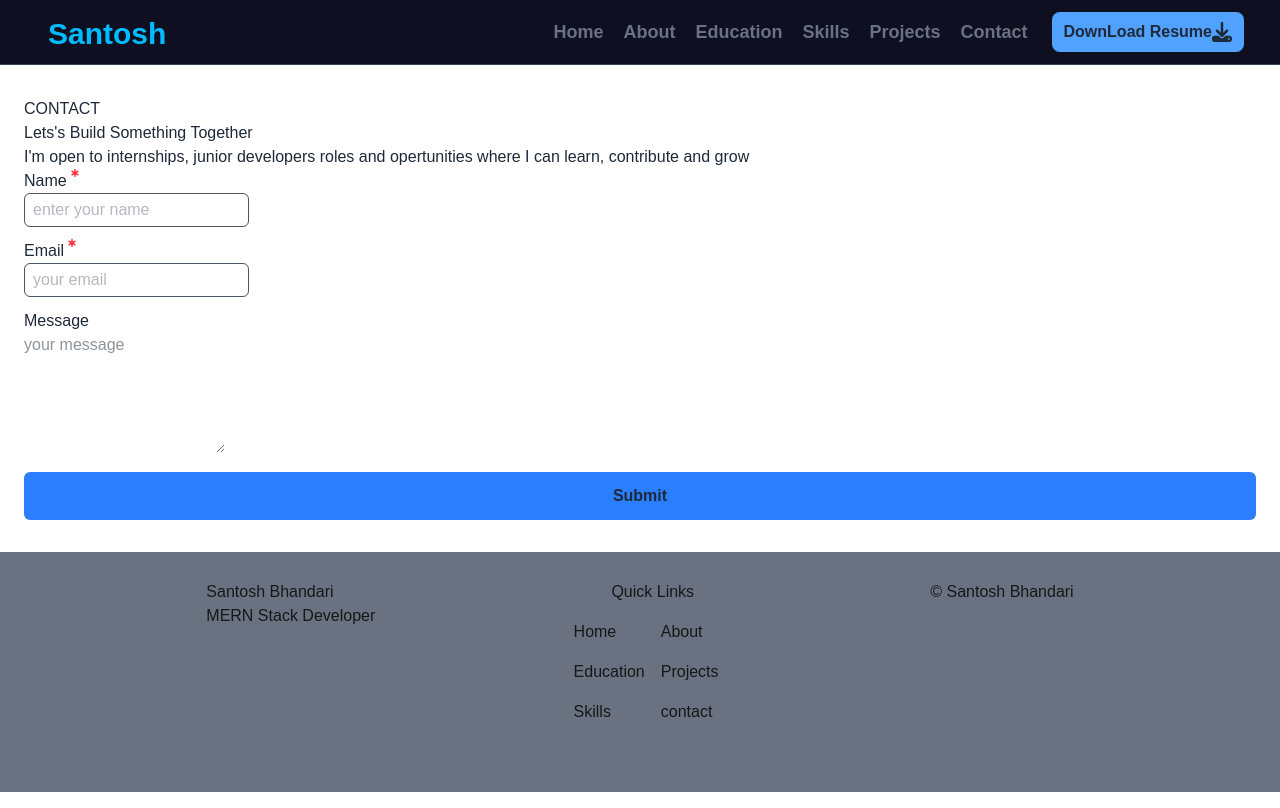
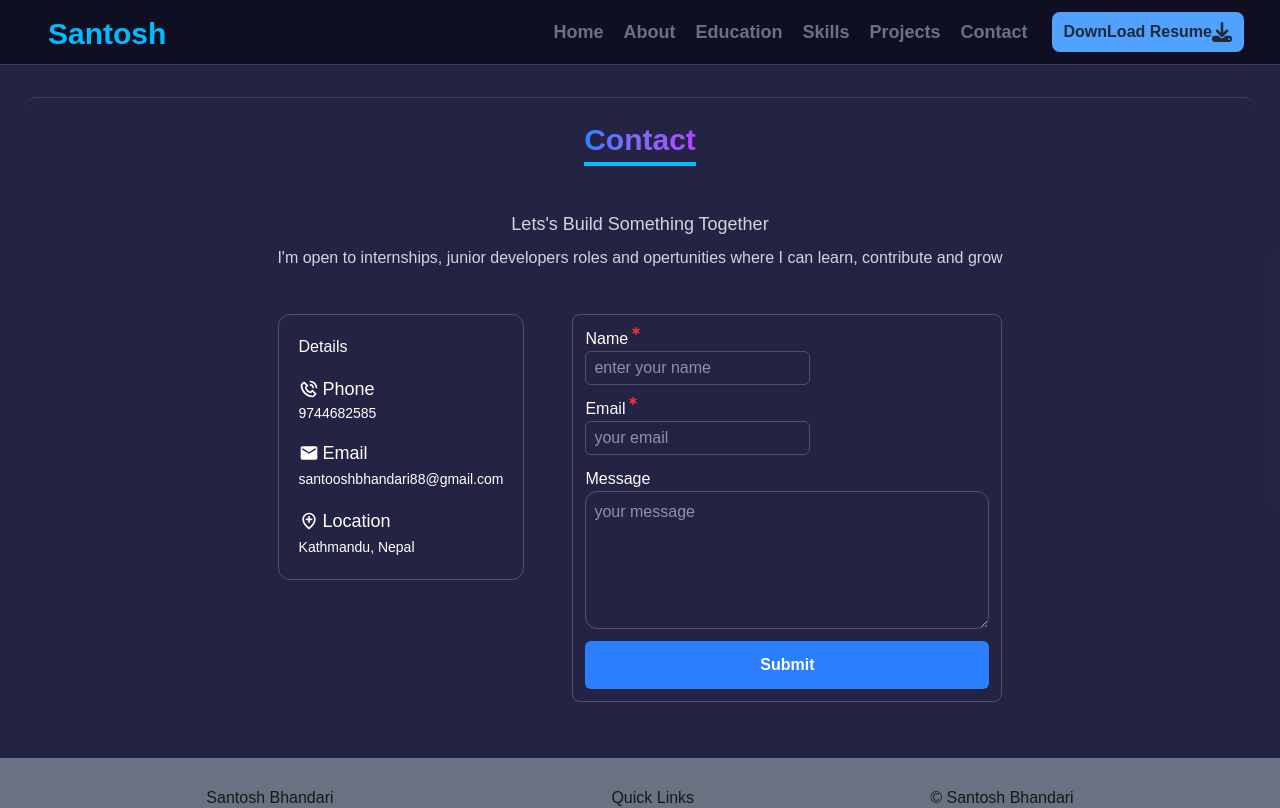
Before and after one commit to SantoshBhandari7/Portfolio, a Next.js app: page /contact in a window 1280 px wide. Shown: the top 808 px of the page. Built offline with nearby package versions, Linux system fonts and the light colour scheme.

Commit message:
complete contact section/page

```diff
--- a/app/contact/page.tsx
+++ b/app/contact/page.tsx
@@ -4,9 +4,24 @@ import React from "react";
 
 const ContactPage = () => {
   return (
-    <main className="w-full bg-geay-100 ">
-      <section className="min-h-full flex flex-col gap-3  px-6 py-8 text-gray-800">
-        <ContactSection />
+    <main className="w-full  bg-[#040329de] px-6 py-8 ">
+      <section className="border-t  py-6 border-gray-700 min-h-full rounded-xl flex flex-col  justify-center items-center  sm:flex-col  gap-6 ">
+        <h1 className="border-b-4  border-sky-400 bg-linear-to-r bg-clip-text text-transparent pb-1 inline-block from-blue-500 to-purple-500 mx-auto text-3xl font-bold mb-3">
+          Contact
+        </h1>
+
+        <div className="flex flex-col text-gray-300  ">
+          <p className="text-lg text-center m-2">
+            Lets's Build Something Together
+          </p>
+          <p>
+            I'm open to internships, junior developers roles and opertunities
+            where I can learn, contribute and grow
+          </p>
+        </div>
+        <div className="mt-5">
+          <ContactSection />
+        </div>
       </section>
     </main>
   );
--- a/components/common/form/contactform.tsx
+++ b/components/common/form/contactform.tsx
@@ -11,7 +11,10 @@ const ContactForm = () => {
   };
 
   return (
-    <form onSubmit={handleSubmit} className="flex flex-col gap-3 ">
+    <form
+      onSubmit={handleSubmit}
+      className="flex flex-col gap-3 border rounded-lg border-gray-600 w-fit h-fit p-3  "
+    >
       <Input
         id="name"
         type="text"
@@ -34,6 +37,7 @@ const ContactForm = () => {
         name="message"
         label="Message"
         rows={5}
+        cols={40}
         placeholder="your message"
       />
       <Button type="submit" label="Submit" />
--- a/components/common/ui/input.tsx
+++ b/components/common/ui/input.tsx
@@ -22,7 +22,7 @@ const Input = ({ id, name, label, type, placeholder, required }: IProps) => {
         id={id}
         type={type}
         placeholder={placeholder}
-        className="border border-gray-600 text-gray-500 px-2 py-1 w-fit h-fit rounded-md hover:border-blue-400 focus-within:border-blue-500 focus:border-b-amber-200"
+        className="border border-gray-600 text-white px-2 py-1 w-fit h-fit rounded-md hover:border-blue-400 focus-within:border-blue-500 focus:border-b-amber-200"
       />
     </div>
   );
--- a/components/common/ui/textarea.tsx
+++ b/components/common/ui/textarea.tsx
@@ -5,6 +5,7 @@ interface Tprops {
   id: string;
   name: string;
   rows: number;
+  cols: number;
   placeholder?: string;
   required?: boolean;
   label: string;
@@ -14,17 +15,26 @@ const TeaxtArea = ({
   id,
   name,
   rows,
+  cols,
   placeholder,
   required,
   label,
 }: Tprops) => {
   return (
-    <div>
-      <div>
-        <label>{label}</label>
+    <div className=" w-full flex flex-col justify-center">
+      <div className="flex items-center">
+        <label className="text-white font-medium">{label}</label>
         {required && <FaStarOfLife className="text-red-500 text-[8px]" />}
       </div>
-      <textarea id={id} name={name} placeholder={placeholder} rows={rows} />
+      <textarea
+        id={id}
+        name={name}
+        placeholder={placeholder}
+        rows={rows}
+        cols={cols}
+        required
+        className=" border rounded-xl border-gray-600 px-2 py-2  hover:border-blue-400 sm:w-fit lg:w-full"
+      />
     </div>
   );
 };
--- a/components/contact/page.tsx
+++ b/components/contact/page.tsx
@@ -1,17 +1,39 @@
 import React from "react";
 import ContactForm from "../common/form/contactform";
+import { BiLocationPlus, BiPhoneCall } from "react-icons/bi";
+import { MdEmail } from "react-icons/md";
 
 const ContactSection = () => {
   return (
-    <section>
-      <div>
-        <h1>CONTACT</h1>
-        <p>Lets's Build Something Together</p>
-        <p>
-          I'm open to internships, junior developers roles and opertunities
-          where I can learn, contribute and grow
-        </p>
-        <ContactForm />
+    <section className="w-full flex flex-col gap-4 text-white">
+      <div className="w-full  mx-auto flex flex-col max-w-6xl gap-6 sm:flex-col md:flex-row md:items-start md:gap-8 lg:gap-12">
+        <div className="w-full rounded-xl flex flex-col gap-4 border border-gray-600 p-4 sm:p-5 md:w-1/2">
+          <h3>Details</h3>
+          <div className="flex flex-col">
+            <h1 className="flex items-center gap-1">
+              <BiPhoneCall size={20} />
+              <p className="text-lg font-medium">Phone</p>
+            </h1>
+            <span className="text-sm ">9744682585</span>
+          </div>
+          <div>
+            <h1 className="flex gap-1 items-center">
+              <MdEmail size={20} />
+              <p className="text-lg font-medium">Email</p>
+            </h1>
+            <span className="text-sm">santooshbhandari88@gmail.com</span>
+          </div>
+          <div>
+            <h1 className="flex gap-1 items-center">
+              <BiLocationPlus size={20} />
+              <p className="text-lg font-medium">Location</p>
+            </h1>
+            <span className="text-sm">Kathmandu, Nepal</span>
+          </div>
+        </div>
+        <div className=" w-full md:1/2">
+          <ContactForm />
+        </div>
       </div>
     </section>
   );
```
